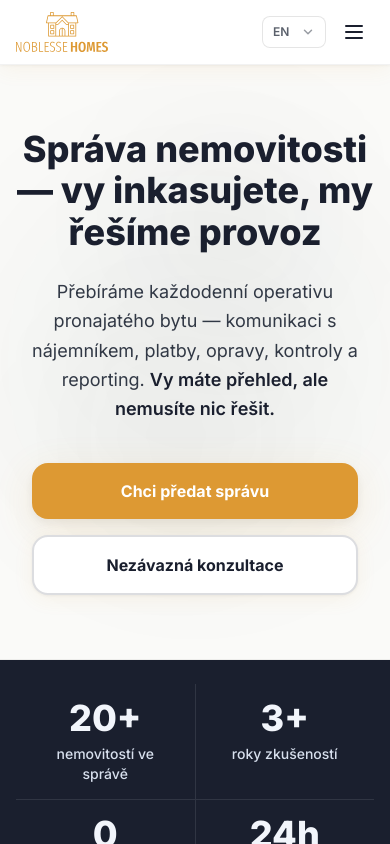
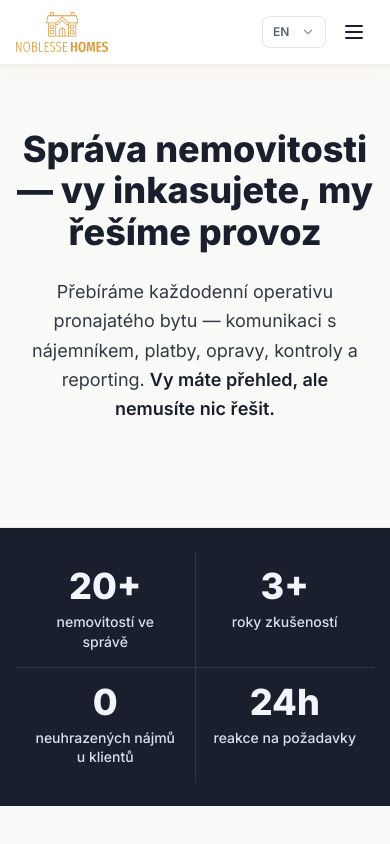
Before and after one commit to NoblesseHomes/noblesseHomesSite-v2, a Next.js app: page /en/sprava in a window 390 px wide. Shown: the top 844 px of the page. Built offline with nearby package versions, Linux system fonts and the light colour scheme.

Commit message:
Убрал лишнее

```diff
--- a/src/components/sprava/ManagementHero.js
+++ b/src/components/sprava/ManagementHero.js
@@ -7,10 +7,6 @@ export function ManagementHero() {
   return (
     <>
       <section className="relative w-full bg-accent-cream overflow-hidden border-b border-black/5">
-        <div className="absolute top-20 right-20 w-40 h-40 bg-accent-navy/5 rounded-full blur-3xl" />
-        <div className="absolute bottom-32 left-20 w-48 h-48 bg-accent-navy/4 rounded-full blur-3xl" />
-        <div className="absolute top-1/2 left-1/2 -translate-x-1/2 -translate-y-1/2 w-96 h-96 bg-accent-navy/3 rounded-full blur-3xl" />
-
         <div className="relative max-w-7xl mx-auto px-4 sm:px-6 py-16 sm:py-24 md:py-40">
           <div className="max-w-4xl mx-auto text-center">
             <h1 className="font-heading font-extrabold text-4xl sm:text-5xl md:text-6xl lg:text-7xl text-accent-navy mb-6 sm:mb-8 leading-[1.15]">
@@ -25,7 +21,7 @@ export function ManagementHero() {
               </span>
             </p>
 
-            <div className="flex flex-col sm:flex-row gap-4 sm:gap-5 justify-center px-4">
+            {/* <div className="flex flex-col sm:flex-row gap-4 sm:gap-5 justify-center px-4">
               <button
                 onClick={() => setIsModalOpen(true)}
                 className="bg-primary text-white font-bold text-base sm:text-lg px-8 sm:px-10 py-4 sm:py-5 rounded-2xl hover:bg-primary-dark transition-all duration-300 shadow-premium-lg text-center"
@@ -38,12 +34,10 @@ export function ManagementHero() {
               >
                 Nezávazná konzultace
               </a>
-            </div>
+            </div> */}
           </div>
         </div>
       </section>
-
-      {/* <ManagementModal isOpen={isModalOpen} onClose={() => setIsModalOpen(false)} /> */}
     </>
   );
 }
```
